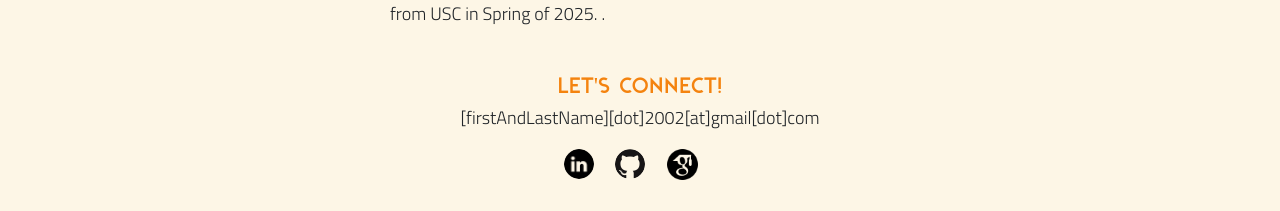
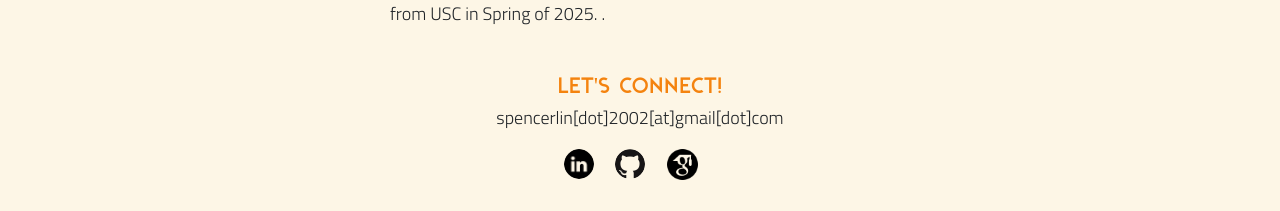
Before and after one commit to Spencer-L/Spencer-L.github.io, a Jekyll site: the page built from about.md, in a window 1280 px wide. Shown: the part 735-946 px from the top of the page. Built offline with Jekyll 4.4.1, drawn with Linux system fonts in a browser that asks for light colours; nearby versions of some CDN libraries.

Commit message:
updated email to be more readable

```diff
--- a/about.md
+++ b/about.md
@@ -25,7 +25,7 @@ Computer Science and minor in Immersive Media from USC and will be graduating wi
 <br>
 <h1>Let's Connect!</h1>
 
-<p>[firstAndLastName][dot]2002[at]gmail[dot]com
+<p>spencerlin[dot]2002[at]gmail[dot]com
 </p>
 <div class="medialinks">
     <a href="https://www.linkedin.com/in/spencer-lin-bb409b1b7/" target="_blank">
```
